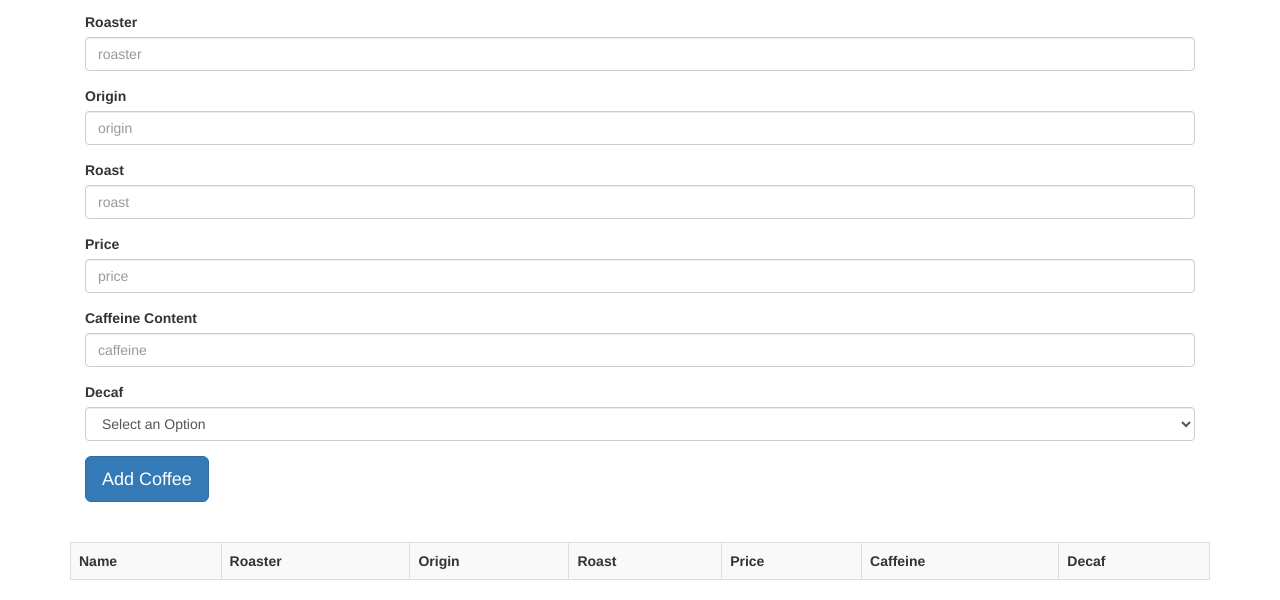
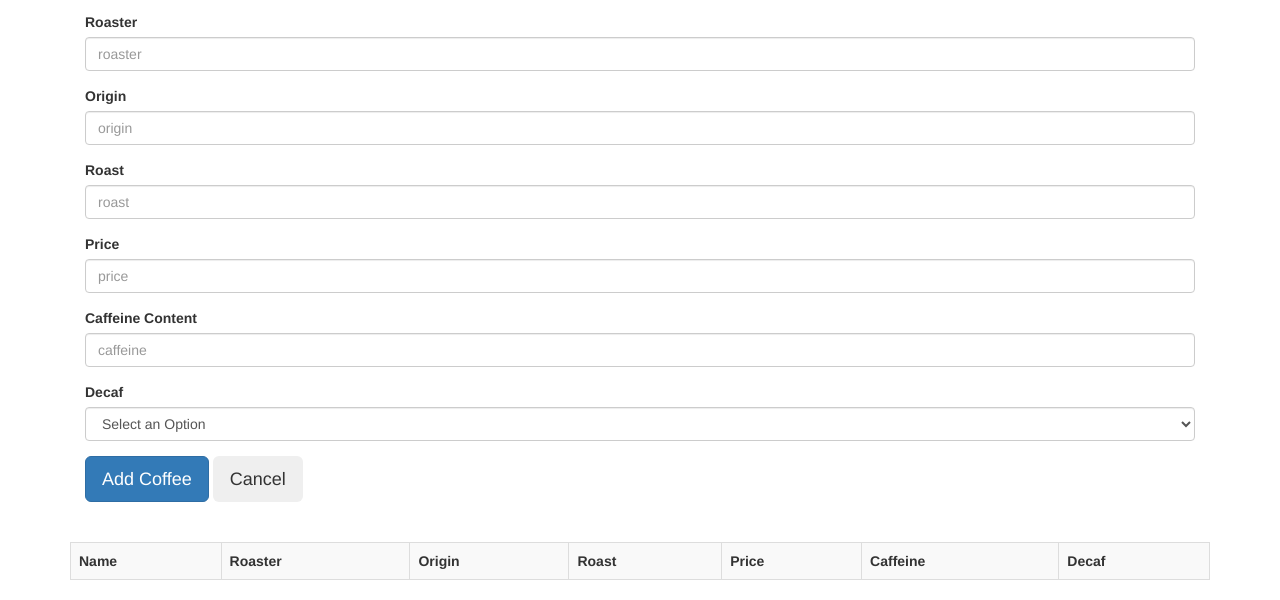
Before and after one commit to johnmberger/coffee-client, a website: page src/index.html at #!/coffee in a window 1280 px wide. Both pictures are taken after typing "Sample" into the empty fields and a click on the button "Add Coffee". Shown: the part 309-909 px from the top of the page. Drawn offline with nearby package versions, Linux system fonts and the light colour scheme; some packages are replaced by stand-ins of ours; no server answers.

Commit message:
added cancel button

```diff
--- a/src/js/components/coffee/coffee.view.html
+++ b/src/js/components/coffee/coffee.view.html
@@ -43,6 +43,7 @@
     </div>
     <input type="hidden" name="quantity" value="1" ng-model="coffeeCtrl.coffee.quantity">
     <input type="submit" class="btn btn-primary btn-lg" value="Add Coffee">
+    <button ng-click="coffeeCtrl.showForm()" class="btn btn-secondary btn-lg">Cancel</button>
   </form>
   <br>
   <br>
```
